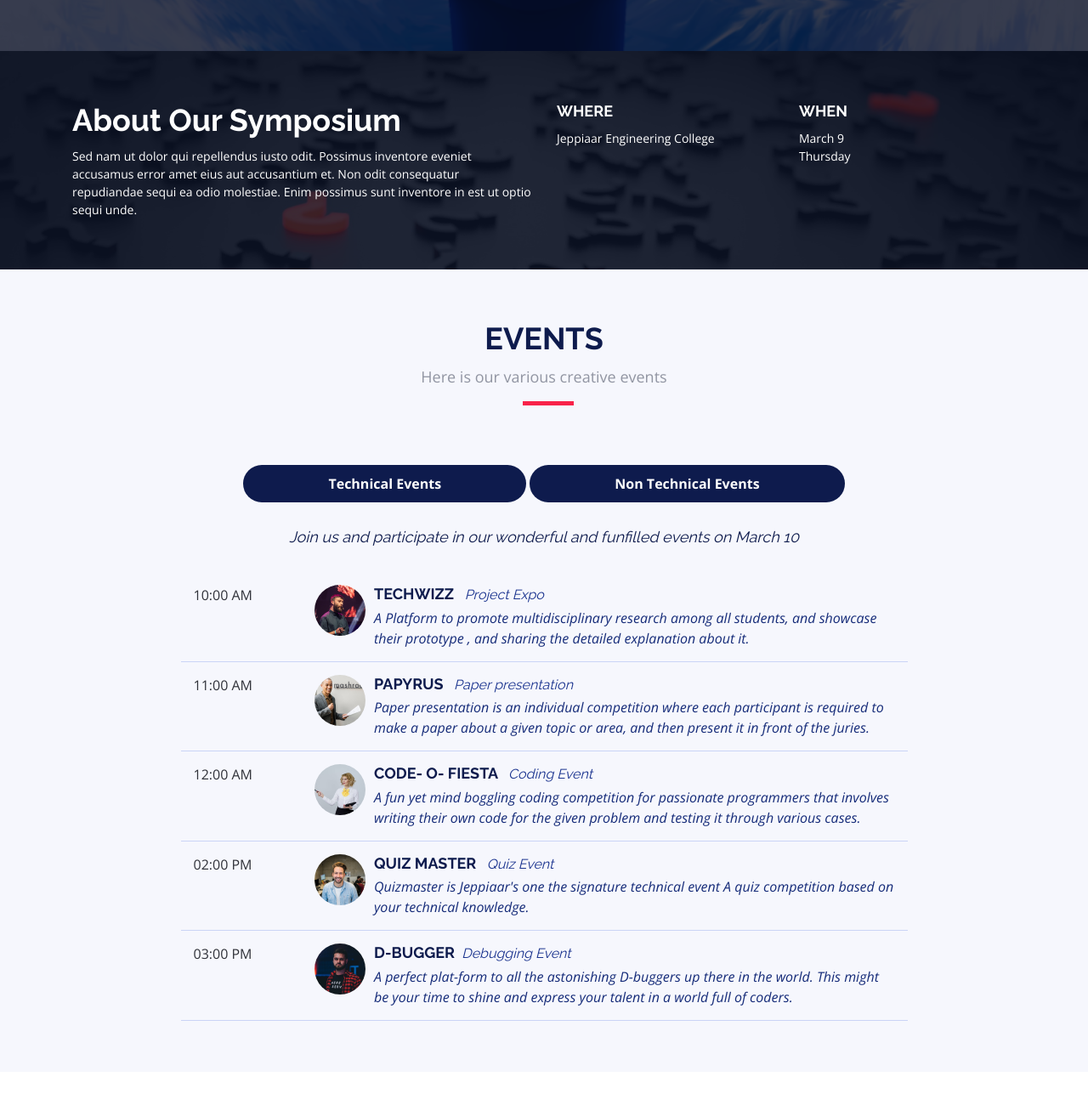
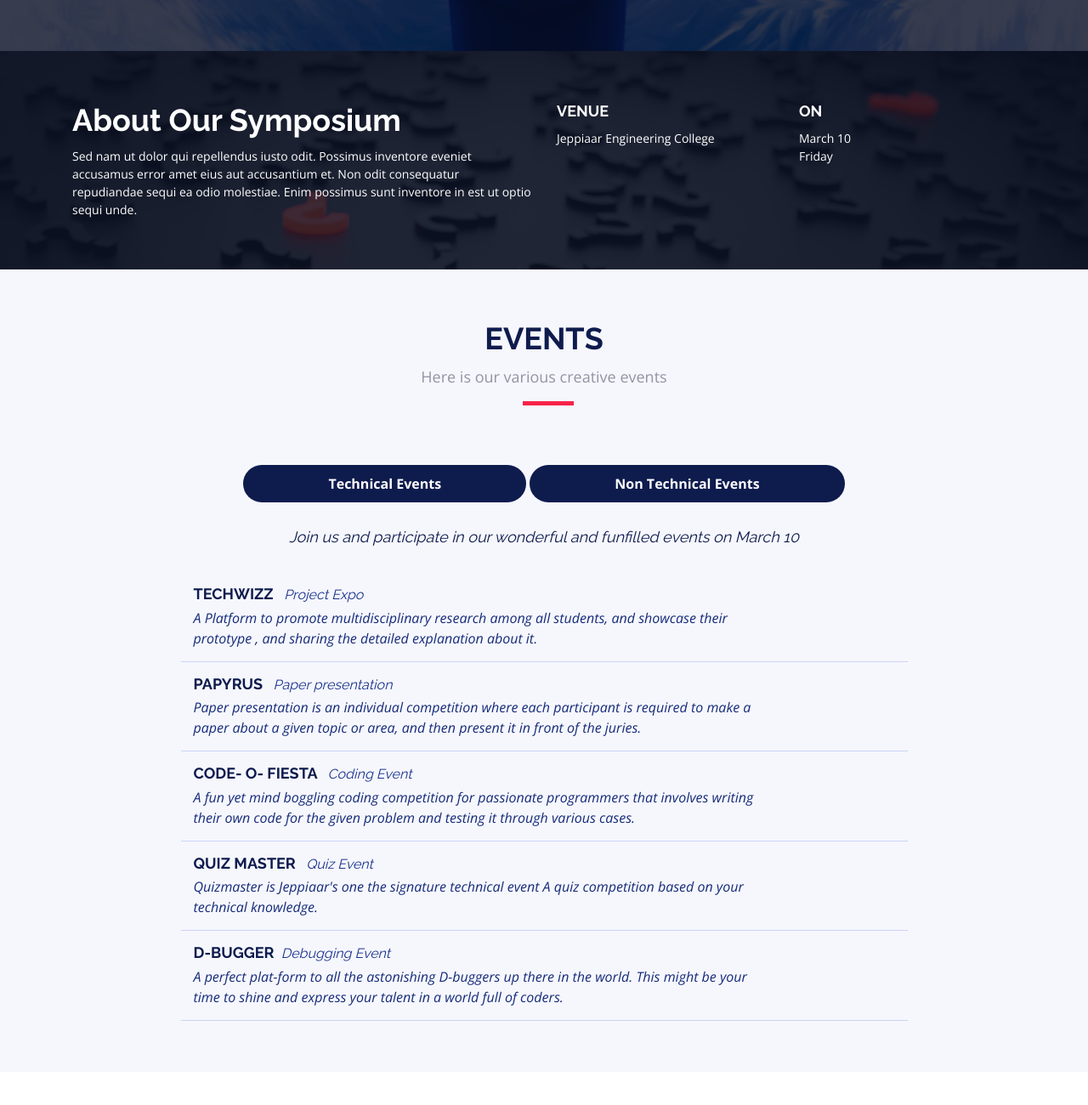
Before and after one commit to prxdyu/morpheux, a plain HTML site: page index.html in a window 1280 px wide. Shown: the part 740-2040 px from the top of the page at 85% size. Drawn offline with nearby package versions, Linux system fonts and the light colour scheme.

Commit message:
Gallery and Venue section pending

```diff
--- a/index.html
+++ b/index.html
@@ -93,12 +93,12 @@
               est ut optio sequi unde.</p>
           </div>
           <div class="col-lg-3">
-            <h3>Where</h3>
+            <h3>Venue</h3>
             <p>Jeppiaar Engineering College</p>
           </div>
           <div class="col-lg-3">
-            <h3>When</h3>
-            <p>March 9<br>Thursday</p>
+            <h3>On</h3>
+            <p>March 10<br>Friday</p>
           </div>
         </div>
       </div>
@@ -136,11 +136,11 @@
           <div role="tabpanel" class="col-lg-9  tab-pane fade show active" id="day-2">
 
             <div class="row schedule-item">
-              <div class="col-md-2"><time>10:00 AM</time></div>
+              <!-- <div class="col-md-2"><time>10:00 AM</time></div> -->
               <div class="col-md-10">
-                <div class="speaker">
+                <!-- <div class="speaker">
                   <img src="img/speakers/1.jpg" alt="Brenden Legros">
-                </div>
+                </div> -->
                 <a href="techwiz.html"><h4>TECHWIZZ <span>&nbsp Project Expo</span></h4></a>
                 <p>A Platform to promote multidisciplinary
 research among all students, and showcase their prototype , and sharing the detailed explanation about it.
@@ -149,11 +149,11 @@ research among all students, and showcase their prototype , and sharing the deta
             </div>
 
             <div class="row schedule-item">
-              <div class="col-md-2"><time>11:00 AM</time></div>
+              <!-- <div class="col-md-2"><time>11:00 AM</time></div> -->
               <div class="col-md-10">
-                <div class="speaker">
+                <!-- <div class="speaker">
                   <img src="img/speakers/2.jpg" alt="Hubert Hirthe">
-                </div>
+                </div> -->
                 <a href="papyrus.html"><h4>PAPYRUS <span>&nbsp Paper presentation</span></h4></a>
 
                 <p>Paper presentation is an individual competition where each participant is required to make a paper about a given topic or area, and then present it in front of the juries.</p>
@@ -161,11 +161,11 @@ research among all students, and showcase their prototype , and sharing the deta
             </div>
 
             <div class="row schedule-item">
-              <div class="col-md-2"><time>12:00 AM</time></div>
+              <!-- <div class="col-md-2"><time>12:00 AM</time></div> -->
               <div class="col-md-10">
-                <div class="speaker">
+                <!-- <div class="speaker">
                   <img src="img/speakers/3.jpg" alt="Cole Emmerich">
-                </div>
+                </div> -->
                 <a href="codefiesta.html"><h4>CODE- O- FIESTA <span>&nbsp Coding Event</span></h4></a>
 
                 <p>A fun yet mind boggling coding competition for passionate programmers that involves writing their own code  for the given problem and testing it through various cases.</p>
@@ -173,11 +173,11 @@ research among all students, and showcase their prototype , and sharing the deta
             </div>
 
             <div class="row schedule-item">
-              <div class="col-md-2"><time>02:00 PM</time></div>
+              <!-- <div class="col-md-2"><time>02:00 PM</time></div> -->
               <div class="col-md-10">
-                <div class="speaker">
+                <!-- <div class="speaker">
                   <img src="img/speakers/4.jpg" alt="Jack Christiansen">
-                </div>
+                </div> -->
                 <a href="quizmaster.html"><h4>QUIZ MASTER <span>&nbsp Quiz Event</span></h4></a>
 
                 <p>Quizmaster is Jeppiaar's one the signature technical event
@@ -186,11 +186,11 @@ A quiz competition based on your technical knowledge.</p>
             </div>
 
             <div class="row schedule-item">
-              <div class="col-md-2"><time>03:00 PM</time></div>
+              <!-- <div class="col-md-2"><time>03:00 PM</time></div> -->
               <div class="col-md-10">
-                <div class="speaker">
+                <!-- <div class="speaker">
                   <img src="img/speakers/5.jpg" alt="Alejandrin Littel">
-                </div>
+                </div> -->
                 <a href="debugger.html"><h4>D-BUGGER<span>&nbsp Debugging Event</span></h4></a>
 
                 <p>A perfect plat-form to all the astonishing D-buggers up there in the world.
@@ -216,11 +216,11 @@ This might be your time to shine and express your talent in a world full of code
           <div role="tabpanel" class="col-lg-9  tab-pane fade" id="day-3">
 
             <div class="row schedule-item">
-              <div class="col-md-2"><time>10:00 AM</time></div>
+              <!-- <div class="col-md-2"><time>10:00 AM</time></div> -->
               <div class="col-md-10">
-                <div class="speaker">
+                <!-- <div class="speaker">
                   <img src="img/speakers/2.jpg" alt="Hubert Hirthe">
-                </div>
+                </div> -->
                 <a href="mismash.html"><h4>MISMASH</h4></a>
 
                 <p>Mismash is an event with a set of fun-filled games. The main goal of the game is to act and find the key answer as quick as possible despite of the difficulty in each round.</p>
@@ -228,11 +228,11 @@ This might be your time to shine and express your talent in a world full of code
             </div>
 
             <div class="row schedule-item">
-              <div class="col-md-2"><time>11:00 AM</time></div>
+              <!-- <div class="col-md-2"><time>11:00 AM</time></div> -->
               <div class="col-md-10">
-                <div class="speaker">
+                <!-- <div class="speaker">
                   <img src="img/speakers/3.jpg" alt="Cole Emmerich">
-                </div>
+                </div> -->
                 <a href="scavengerhunt.html"><h4>SCAVENGER HUNT</h4></a>
 
                 <p>In treasure hunt, participants work in team of three pirates to find the treasure with the help of given Scavenger Map.</p>
@@ -240,11 +240,11 @@ This might be your time to shine and express your talent in a world full of code
             </div>
 
             <div class="row schedule-item">
-              <div class="col-md-2"><time>12:00 AM</time></div>
+              <!-- <div class="col-md-2"><time>12:00 AM</time></div> -->
               <div class="col-md-10">
-                <div class="speaker">
+                <!-- <div class="speaker">
                   <img src="img/speakers/1.jpg" alt="Brenden Legros">
-                </div>
+                </div> -->
                 <a href="facepainting.html"><h4>FACE PAINTING</h4></a>
 
                 <p>Artwork fosters the feeling of relaxation, creativity, and inspiration. Face painting is the artistic application of nontoxic paint to a person's face..</p>
@@ -252,11 +252,11 @@ This might be your time to shine and express your talent in a world full of code
             </div>
 
             <div class="row schedule-item">
-              <div class="col-md-2"><time>02:00 PM</time></div>
+              <!-- <div class="col-md-2"><time>02:00 PM</time></div> -->
               <div class="col-md-10">
-                <div class="speaker">
+                <!-- <div class="speaker">
                   <img src="img/speakers/4.jpg" alt="Jack Christiansen">
-                </div>
+                </div> -->
                 <a href="rhythm.html"><h4>RHYTHM OF KNIGHT</h4></a>
 
                 <p>Chess is a war over the board where all different sorts of people can come together to define his character of playing.</p>
@@ -264,11 +264,11 @@ This might be your time to shine and express your talent in a world full of code
             </div>
 
             <div class="row schedule-item">
-              <div class="col-md-2"><time>03:00 PM</time></div>
+              <!-- <div class="col-md-2"><time>03:00 PM</time></div> -->
               <div class="col-md-10">
-                <div class="speaker">
+                <!-- <div class="speaker">
                   <img src="img/speakers/5.jpg" alt="Alejandrin Littel">
-                </div>
+                </div> -->
                 <a href="yesormiss.html"><h4>YES OR MISS </h4></a>
 
                 <p>In yes or miss,there will be 3 rounds, each round is different from other..</p>
@@ -276,11 +276,11 @@ This might be your time to shine and express your talent in a world full of code
             </div>
 
             <div class="row schedule-item">
-              <div class="col-md-2"><time>04:00 PM</time></div>
+              <!-- <div class="col-md-2"><time>04:00 PM</time></div> -->
               <div class="col-md-10">
-                <div class="speaker">
+                <!-- <div class="speaker">
                   <img src="img/speakers/6.jpg" alt="Willow Trantow">
-                </div>
+                </div> -->
                 <a href="connection.html"><h4>CONNEXION 2.O</h4></a>
 
                 <p>Connexion 2.O is a game that is meant to encourage interaction and help build bonds with each other</p>
```
